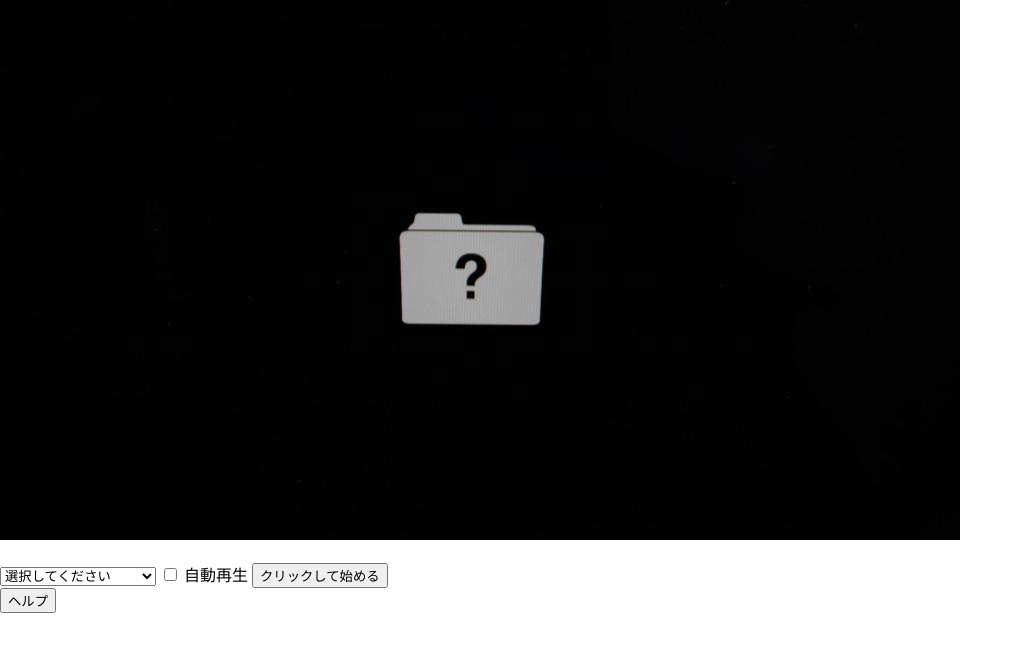
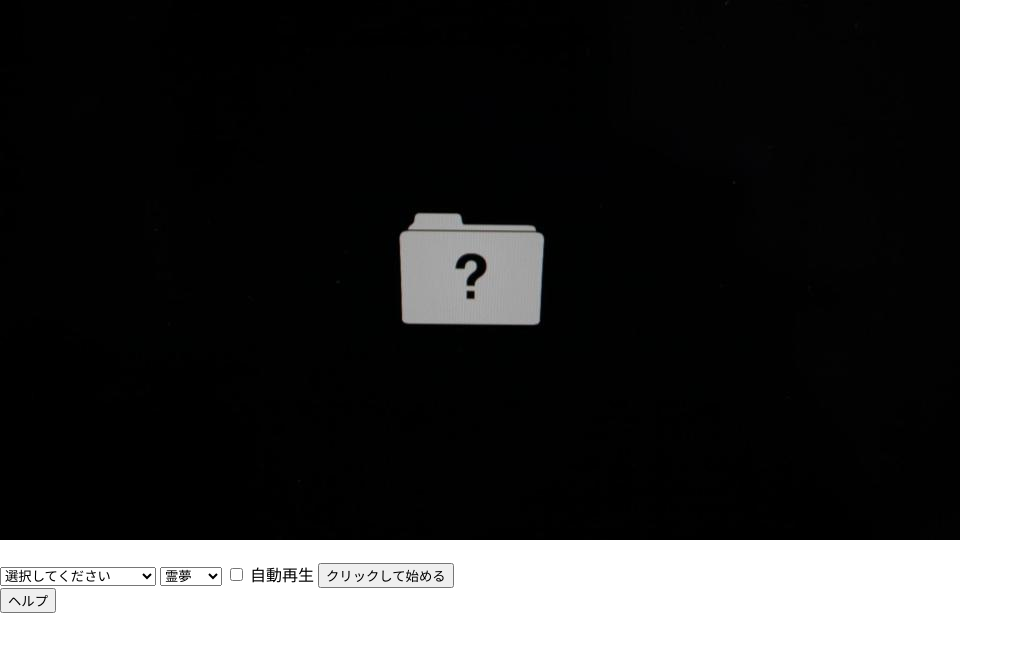
Before and after one commit to wswsans/presen, a plain HTML site: page index.html in a window 1280 px wide. Shown: the whole page, without its empty margins (0-1023 px from the left). Drawn offline with nearby package versions, Linux system fonts and the light colour scheme.

Commit message:
音声変更機能を追加。

```diff
--- a/index.html
+++ b/index.html
@@ -41,7 +41,7 @@
 		<script type="text/javascript">
 		var Presens, Presen, started, // プレゼンデータ
 			EditPresen, pageCt, // テキスト, ページ
-			speechToText, voice, word, textCt, goNext, // 音声
+			speechToText, voice, type, word, textCt, goNext, // 音声
 			option // HTML
 
 		paused = false
@@ -54,7 +54,7 @@
 			if (Presen.data.script) {
 				word = Presen.data.speech[pageCt - 1]
 				textCt = 0
-				voice = new Audio(`https://www.yukumo.net/api/v2/aqtk1/koe.mp3?type=f1&effect=none&boyomi=false&speed=110&volume=100&kanji=${word}`)
+				voice = new Audio(`https://www.yukumo.net/api/v2/aqtk1/koe.mp3?type=${type}&effect=none&boyomi=false&speed=110&volume=100&kanji=${word}`)
 				voice.play()
 				speechToText()
 			} else {
@@ -123,6 +123,7 @@
 				} else {
 					paused = false
 					started = true
+					type = $('select#voiceType')[0].value
 					$('div#selector')[0].style.display = 'none'
 					$('div#Player')[0].style.display = 'block'
 					if ($('input#CheckAuto')[0].checked) {
@@ -246,6 +247,10 @@
 		<div id="video"><img id="presen" src="TestImage.jpg"></div><br>
 		<div id="selector">
 			<select id="presenFile"><option value="" selected disabled>選択してください</option></select>
+			<select id="voiceType">
+				<option value="f1">霊夢</option>
+				<option value="f2">魔理沙</option>
+			</select>
 			<input type="checkbox" id="CheckAuto">
 			<label for="CheckAuto">自動再生</label>
 			<button id="start">クリックして始める</button>
```
